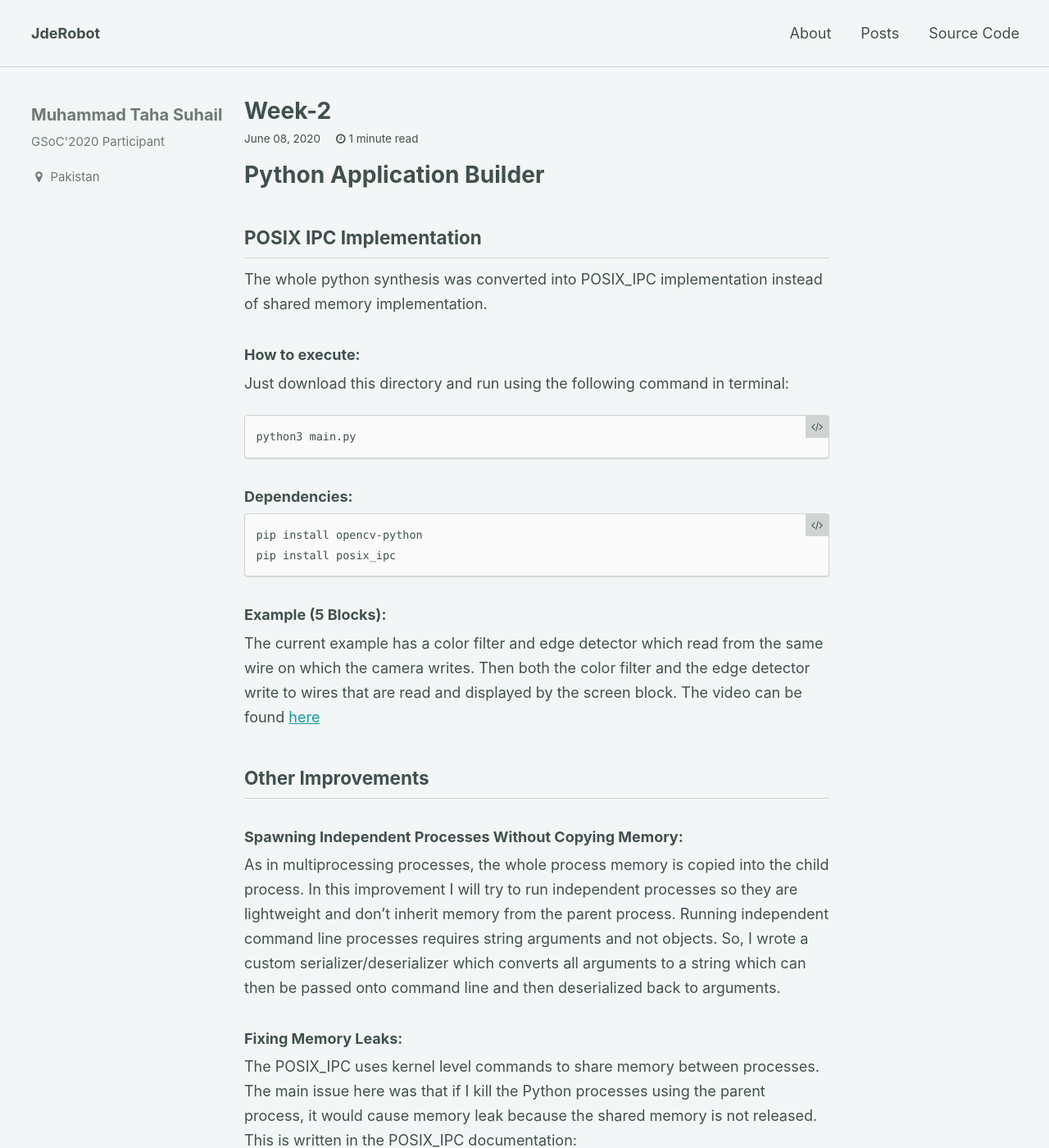
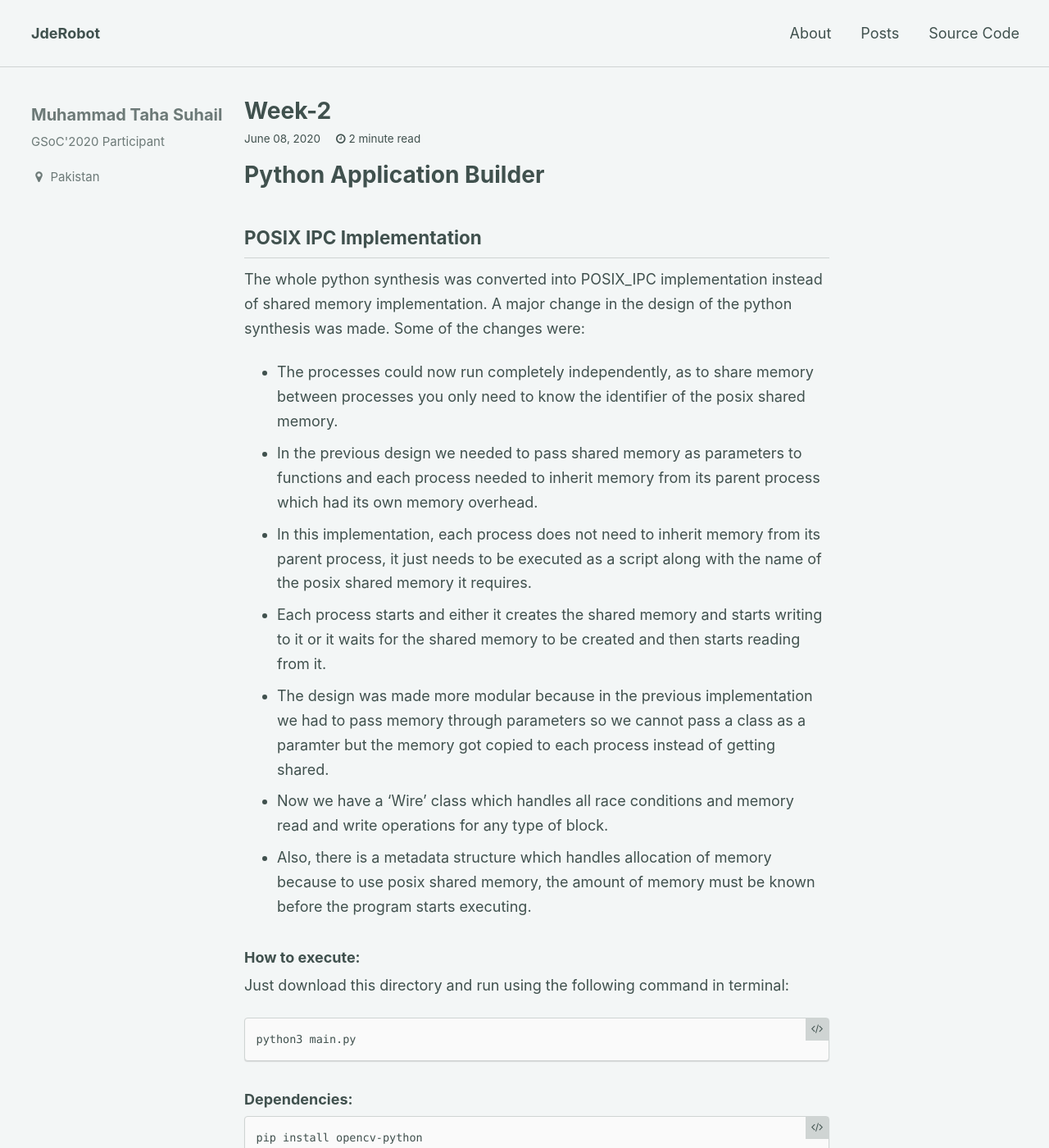
Before and after one commit to TheRoboticsClub/colab-gsoc2020-Muhammad_Taha, a Jekyll site: the page built from docs/_posts/2020-06-08-Week-2-GSoC.md, in a window 1280 px wide and 1400 px high. Shown: the whole window at 82% size. Built offline with Jekyll 4.4.1, drawn with Linux system fonts in a browser that asks for light colours.

Commit message:
Update 2020-06-08-Week-2-GSoC.md

````diff
--- a/docs/_posts/2020-06-08-Week-2-GSoC.md
+++ b/docs/_posts/2020-06-08-Week-2-GSoC.md
@@ -8,7 +8,15 @@ tags: jekyll
 # Python Application Builder
 
 ## POSIX IPC Implementation
-The whole python synthesis was converted into POSIX_IPC implementation instead of shared memory implementation.
+The whole python synthesis was converted into POSIX_IPC implementation instead of shared memory implementation. A major change in the design of the python synthesis was made. Some of the changes were:
+
+- The processes could now run completely independently, as to share memory between processes you only need to know the identifier of the posix shared memory.
+- In the previous design we needed to pass shared memory as parameters to functions and each process needed to inherit memory from its parent process which had its own memory overhead.
+- In this implementation, each process does not need to inherit memory from its parent process, it just needs to be executed as a script along with the name of the posix shared memory it requires.
+- Each process starts and either it creates the shared memory and starts writing to it or it waits for the shared memory to be created and then starts reading from it.
+- The design was made more modular because in the previous implementation we had to pass memory through parameters so we cannot pass a class as a paramter but the memory got copied to each process instead of getting shared.
+- Now we have a 'Wire' class which handles all race conditions and memory read and write operations for any type of block.
+- Also, there is a metadata structure which handles allocation of memory because to use posix shared memory, the amount of memory must be known before the program starts executing.
 
 ### How to execute:
 Just download this directory and run using the following command in terminal:
@@ -23,8 +31,7 @@ pip install posix_ipc
 ```
 
 ### Example (5 Blocks):
-The current example has a color filter and edge detector which read from the same wire on which the camera writes. Then both the color filter and the edge detector write to wires that are read and displayed by the screen block. The video can be found [here](youtube.com)
-
+The current example has a color filter and edge detector which read from the same wire on which the camera writes. Then both the color filter and the edge detector write to wires that are read and displayed by the screen block. The video can be found [here](https://youtu.be/7BxmpdifqWM)
 
 ## Other Improvements
 
````
